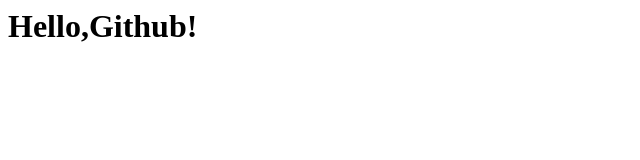
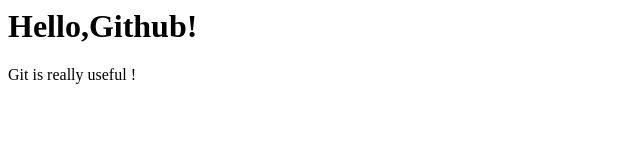
Before and after one commit to Sjebril87/web09-first1-repo, a plain HTML site: page index.html in a window 1280 px wide. Shown: the whole page, without its empty margins (0-640 px from the left). Drawn offline with Linux system fonts and the light colour scheme.

Commit message:
Added stylesheet

```diff
--- a/index.html
+++ b/index.html
@@ -3,6 +3,6 @@
 
 <body>
     <h1>Hello,Github!</h1>
-    <p></p>
+    <p> Git is really useful !</p>
 </body>
 </html>
--- /dev/null
+++ b/style.css
@@ -0,0 +1,3 @@
+p {
+    color: brown;
+}
```
